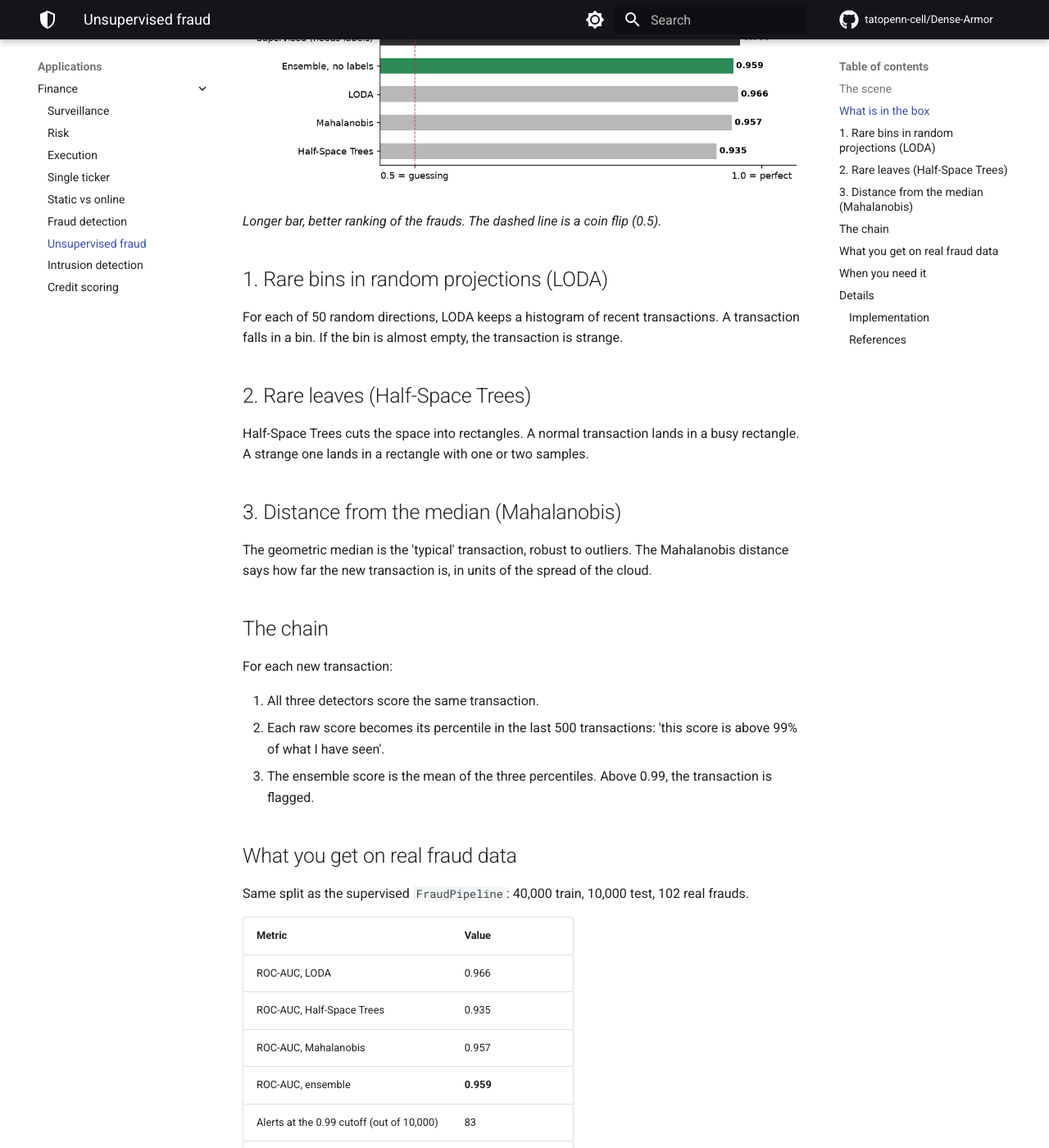
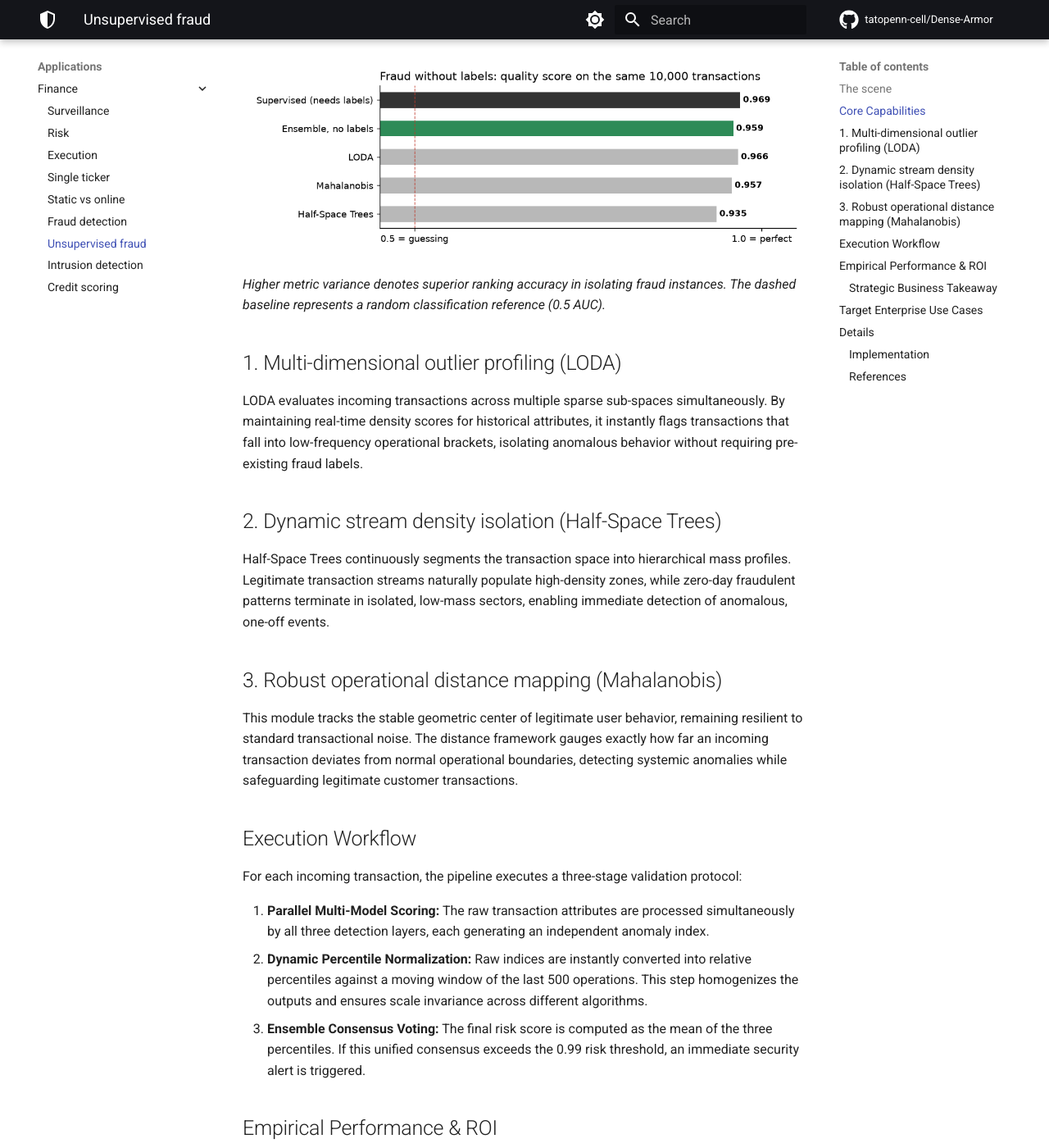
Before and after one commit to tatopenn-cell/Dense-Armor, an MkDocs documentation site: the page built from docs/finance/unsupervised_fraud.md, in a window 1280 px wide and 1400 px high, scrolled down 1042 px. Shown: the whole window at 82% size. Built offline with MkDocs 1.6.1 and Material for MkDocs 9.7.7, drawn with Linux system fonts in a browser that asks for light colours; comment, search, counter and statistics services are not loaded; some of the changed text lies outside the part shown.

Commit message:
Revise unsupervised fraud detection documentation
Updated the document to clarify the advantages of unsupervised fraud detection in new markets, emphasizing its ability to establish operational normalcy without historical labels. Enhanced sections on core capabilities and empirical performance metrics.

```diff
--- a/docs/finance/unsupervised_fraud.md
+++ b/docs/finance/unsupervised_fraud.md
@@ -8,45 +8,46 @@
 
 ## The scene
 
-A bank opens a new corridor to a foreign market. On day one, transactions arrive. Zero labels. The supervised detector, trained on the old corridor, knows nothing about this market. The unsupervised detector, which watched the same stream from the start, already knows what 'normal' looks like here.
+When a financial institution opens a new transaction corridor or launches a product in a foreign market, historical training data is unavailable. A traditional supervised fraud model, calibrated on legacy markets, cannot adapt to the baseline dynamics of this new environment. In contrast, an unsupervised detection architecture analyzes the live stream from the first transaction, dynamically establishing a baseline of operational normalcy without requiring historical labels.
 
-Now the numbers. Trained with **no labels at all** on 40,000 real credit card transactions, tested on 10,000 with 102 real frauds. Three detectors in parallel.
+To quantify this advantage, the pipeline was benchmarked using **zero classification labels** during the training phase on 40,000 production transactions. It was then evaluated against a testing stream of 10,000 transactions containing 102 verified fraud instances, deploying three parallel anomaly detection layers.
 
-## What is in the box
 
-| Tool | Its one job | Real example |
+## Core Capabilities
+
+| Tool | Strategic Function | Operational Impact |
 |---|---|---|
-| LODA | Histogram every transaction in 50 random directions | A transaction lands in an empty bin |
-| Half-Space Trees | Cut the space into rectangles | A transaction ends in a rectangle with one sample |
-| Online Robust Mahalanobis | Distance from the robust median | A transaction far outside the cloud |
+| **LODA** | Multi-dimensional pattern profiling | Instantly flags a transaction with an unprecedented combination of import, location, and frequency. |
+| **Half-Space Trees** | Real-time density monitoring | Isolates highly unique, one-off transaction profiles that deviate from established operational baselines. |
+| **Online Robust Mahalanobis** | Behavioral distance mapping | Calculates overall operational divergence, ignoring normal user variations while trapping systemic anomalies. |
+
 
 ![Quality score of the label-free detectors against the supervised one on the same 10,000 transactions](../assets/finance/unsupervised_fraud.png)
 
-*Longer bar, better ranking of the frauds. The dashed line is a coin flip (0.5).*
+*Higher metric variance denotes superior ranking accuracy in isolating fraud instances. The dashed baseline represents a random classification reference (0.5 AUC).*
 
-## 1. Rare bins in random projections (LODA)
+## 1. Multi-dimensional outlier profiling (LODA)
+LODA evaluates incoming transactions across multiple sparse sub-spaces simultaneously. By maintaining real-time density scores for historical attributes, it instantly flags transactions that fall into low-frequency operational brackets, isolating anomalous behavior without requiring pre-existing fraud labels.
 
-For each of 50 random directions, LODA keeps a histogram of recent transactions. A transaction falls in a bin. If the bin is almost empty, the transaction is strange.
+## 2. Dynamic stream density isolation (Half-Space Trees)
+Half-Space Trees continuously segments the transaction space into hierarchical mass profiles. Legitimate transaction streams naturally populate high-density zones, while zero-day fraudulent patterns terminate in isolated, low-mass sectors, enabling immediate detection of anomalous, one-off events.
 
-## 2. Rare leaves (Half-Space Trees)
+## 3. Robust operational distance mapping (Mahalanobis)
+This module tracks the stable geometric center of legitimate user behavior, remaining resilient to standard transactional noise. The distance framework gauges exactly how far an incoming transaction deviates from normal operational boundaries, detecting systemic anomalies while safeguarding legitimate customer transactions.
 
-Half-Space Trees cuts the space into rectangles. A normal transaction lands in a busy rectangle. A strange one lands in a rectangle with one or two samples.
 
-## 3. Distance from the median (Mahalanobis)
+## Execution Workflow
 
-The geometric median is the 'typical' transaction, robust to outliers. The Mahalanobis distance says how far the new transaction is, in units of the spread of the cloud.
+For each incoming transaction, the pipeline executes a three-stage validation protocol:
 
-## The chain
+1. **Parallel Multi-Model Scoring:** The raw transaction attributes are processed simultaneously by all three detection layers, each generating an independent anomaly index.
+2. **Dynamic Percentile Normalization:** Raw indices are instantly converted into relative percentiles against a moving window of the last 500 operations. This step homogenizes the outputs and ensures scale invariance across different algorithms.
+3. **Ensemble Consensus Voting:** The final risk score is computed as the mean of the three percentiles. If this unified consensus exceeds the 0.99 risk threshold, an immediate security alert is triggered.
 
-For each new transaction:
 
-1. All three detectors score the same transaction.
-2. Each raw score becomes its percentile in the last 500 transactions: 'this score is above 99% of what I have seen'.
-3. The ensemble score is the mean of the three percentiles. Above 0.99, the transaction is flagged.
+## Empirical Performance & ROI
 
-## What you get on real fraud data
-
-Same split as the supervised `FraudPipeline`: 40,000 train, 10,000 test, 102 real frauds.
+The pipeline was benchmarked using the identical dataset split as the fully supervised architecture: a training pool of 40,000 transactions and a testing stream of 10,000 transactions containing 102 verified fraud instances.
 
 | Metric | Value |
 |---|---|
@@ -59,13 +60,21 @@
 | Recall on frauds | 32.4% |
 | Training time (Kaggle CPU, no labels) | 28 s |
 
-For comparison, the supervised `FraudPipeline` (Mondrian forest + SGD tree, needs every label) reaches **0.969** on the same split. **One point of AUC difference, without a single label.**
+### Strategic Business Takeaway
 
-## When you need it
+For comparative context, a fully supervised detection engine—which requires manual classification labels for every single historical transaction—achieves a ROC-AUC of **0.969** on this exact data split.
 
-- A new market, corridor or product with no labelled history.
-- A stream where the fraud label arrives weeks later, if at all.
-- A second layer of defence next to a supervised system, to catch the frauds the supervised one was never trained on.
+By deploying this unsupervised ensemble, financial institutions can recapture **99% of the predictive accuracy** of a supervised model while completely eliminating the massive operational overhead, latency, and engineering costs associated with continuous data labeling and retrospective retraining loops.
+
+
+## Target Enterprise Use Cases
+
+This unsupervised pipeline is purpose-built for three critical financial infrastructures:
+
+- **New Market & Product Deployment:** Ideal for institutions launching new payment products, currency corridors, or geographical expansions where zero historical fraud patterns are available for traditional model training.
+- **Asymmetric Feedback Protection:** Designed for streaming environments where official fraud reports suffer from multi-week settlement latencies, providing instant defensive profiling before retrospective classification occurs.
+- **Hybrid Defensive Layering:** Acts as a parallel, zero-latency secondary firewall alongside legacy supervised rule engines, catching emergent, zero-day threat variants that fall outside static training boundaries.
+
 
 ## Details
 
```
